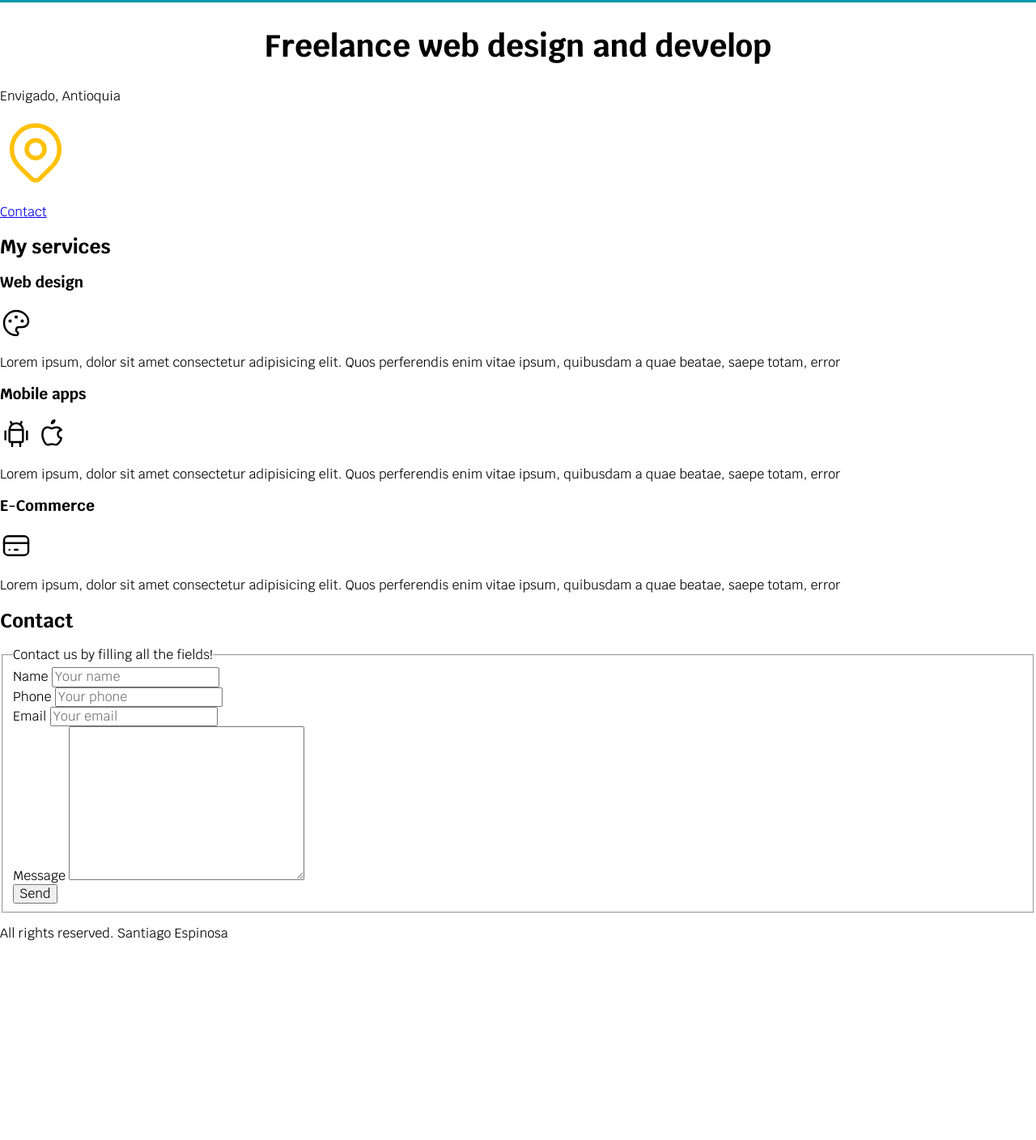
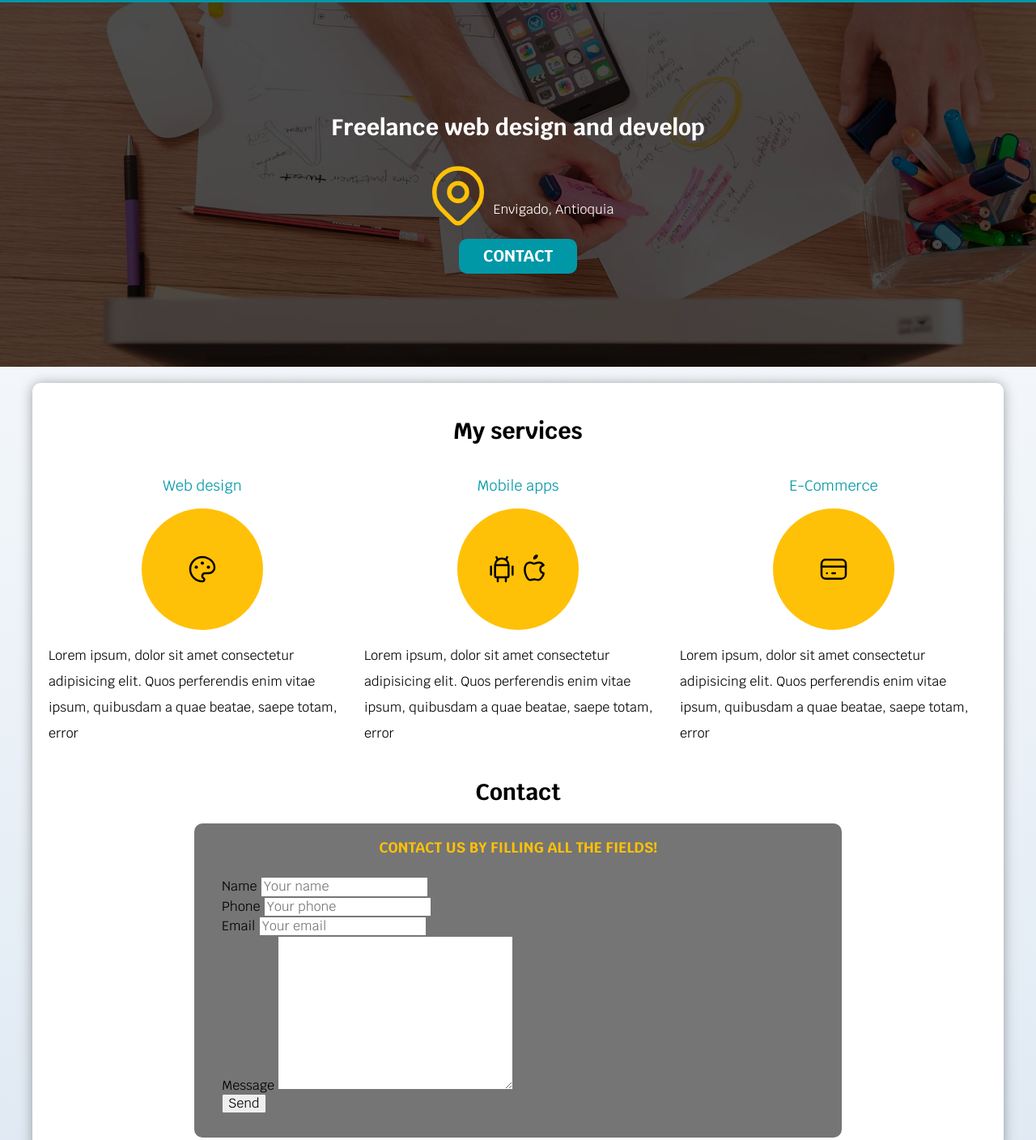
Before and after one commit to sesp13/complete-web-development-course, a plain HTML site: page 01-freelancer-site/index.html in a window 1280 px wide. Shown: the part 150-1558 px from the top of the page at 81% size. Before the commit the page ends 1328 px from the top, so only its background shows below. Drawn offline with Linux system fonts and the light colour scheme.

Commit message:
freelancer-site: Add more styles to events, articles and forms

```diff
--- a/01-freelancer-site/css/main.css
+++ b/01-freelancer-site/css/main.css
@@ -6,6 +6,18 @@
   --gray: #757575;
 }
 
+/* apply a natural box layout model to all elements, but allowing components to change */
+html {
+  box-sizing: border-box;
+}
+*,
+*:before,
+*:after {
+  box-sizing: inherit;
+}
+
+/* GLOBALS */
+
 html {
   font-size: 62.5%;
 }
@@ -13,11 +25,65 @@ html {
 body {
   font-size: 16px;
   font-family: 'Krub', sans-serif;
+  background-image: linear-gradient(to top, #dfe9f3 0%, var(--white) 100%);
 }
+
+h1 {
+  font-size: 3.8rem;
+}
+
+h2 {
+  font-size: 2.8rem;
+}
+
+h3 {
+  font-size: 1.8rem;
+}
+
+h1,
+h2,
+h3 {
+  text-align: center;
+}
+
+.container {
+  max-width: 120rem;
+  margin: 0 auto;
+}
+
+.shadow {
+  -webkit-box-shadow: 0px 1px 15px 0px rgba(102, 102, 102, 0.6);
+  -moz-box-shadow: 0px 1px 15px 0px rgba(102, 102, 102, 0.6);
+  box-shadow: 0px 1px 15px 0px rgba(102, 102, 102, 0.6);
+  padding: 2rem;
+  border-radius: 1rem;
+  background-color: var(--white);
+}
+
+/* END GLOBALS */
 
 .title {
   text-align: center;
-  font-size: 3.8rem;
+}
+
+.button {
+  background-color: var(--secondary);
+  color: white;
+  margin-top: 1rem;
+  padding: 1rem 3rem;
+  text-decoration: none;
+  font-weight: bold;
+  font-size: 2rem;
+  text-transform: uppercase;
+  border-radius: 1rem;
+  width: 90%;
+  text-align: center;
+}
+
+@media (min-width: 768px) {
+  .button {
+    width: auto;
+  }
 }
 
 h1.title span {
@@ -26,11 +92,6 @@ h1.title span {
 
 .title span {
   font-size: 2rem;
-}
-
-.container {
-  max-width: 120rem;
-  margin: 0 auto;
 }
 
 .nav-bg {
@@ -42,7 +103,7 @@ h1.title span {
   flex-direction: column;
 }
 
-@media(min-width: 768px) {
+@media (min-width: 768px) {
   .main-nav {
     flex-direction: row;
     justify-content: space-between;
@@ -62,3 +123,88 @@ h1.title span {
   color: var(--dark);
   background-color: var(--primary);
 }
+
+.hero {
+  background-image: url(../img/hero.jpg);
+  background-repeat: no-repeat;
+  background-size: cover;
+  height: 45rem;
+  position: relative;
+  margin-bottom: 2rem;
+}
+
+.hero-content {
+  position: absolute;
+  background-color: rgba(0, 0, 0, 0.7);
+  width: 100%;
+  height: 100%;
+  display: flex;
+  flex-direction: column;
+  justify-content: center;
+  align-items: center;
+}
+
+.hero-content h2,
+.hero-content p {
+  color: var(--white);
+}
+
+.hero-content .location {
+  display: flex;
+  align-items: flex-end;
+}
+
+@media (min-width: 768px) {
+  .services {
+    display: grid;
+    grid-template-columns: 1fr 1fr 1fr;
+    column-gap: 1rem;
+  }
+}
+
+.service {
+  display: flex;
+  flex-direction: column;
+  align-items: center;
+}
+
+.service h3 {
+  color: var(--secondary);
+  font-weight: normal;
+}
+
+.service p {
+  line-height: 2;
+}
+
+.service .icons {
+  height: 15rem;
+  width: 15rem;
+  background-color: var(--primary);
+  border-radius: 50%;
+  display: flex;
+  justify-content: center;
+  align-items: center;
+}
+
+.form{
+  background-color: var(--gray);
+  /* Use the shortest value */
+  width: min(80rem, 100%);
+  margin: 0 auto;
+  padding: 2rem;
+  border-radius: 1rem;
+}
+
+.form fieldset{
+  border: none;
+}
+
+.form legend {
+  color: var(--primary);
+  font-size: 1.8rem;
+  font-weight: bold;
+  margin-bottom: 2rem;
+  text-align: center;
+  text-transform: uppercase;
+}
--- a/01-freelancer-site/index.html
+++ b/01-freelancer-site/index.html
@@ -8,7 +8,7 @@
 
     <link rel="preconnect" href="https://fonts.googleapis.com" />
     <link rel="preconnect" href="https://fonts.gstatic.com" crossorigin />
-    <link rel="stylesheet" href="css/normalize.css">
+    <link rel="stylesheet" href="css/normalize.css" />
     <link
       href="https://fonts.googleapis.com/css2?family=Krub:wght@400;700&display=swap"
       rel="stylesheet"
@@ -31,10 +31,10 @@
       </nav>
     </div>
 
-    <section>
-      <h2 class="title">Freelance web design and develop</h2>
-      <p>Envigado, Antioquia</p>
-      <p>
+    <section class="hero">
+      <div class="hero-content">
+        <h2>Freelance web design and develop</h2>
+        <div class="location">
           <svg
             xmlns="http://www.w3.org/2000/svg"
             class="icon icon-tabler icon-tabler-map-pin"
@@ -53,14 +53,18 @@
               d="M17.657 16.657l-4.243 4.243a2 2 0 0 1 -2.827 0l-4.244 -4.243a8 8 0 1 1 11.314 0z"
             />
           </svg>
-      </p>
-      <a href="#">Contact</a>
+          <p>Envigado, Antioquia</p>
+        </div>
+        <a href="#" class="button">Contact</a>
+      </div>
     </section>
-    <main>
+
+    <main class="container shadow">
       <h2>My services</h2>
-      <section>
+      <section class="services">
+        <section class="service">
           <h3>Web design</h3>
-        <p>
+          <div class="icons">
             <svg
               xmlns="http://www.w3.org/2000/svg"
               class="icon icon-tabler icon-tabler-palette"
@@ -81,15 +85,16 @@
               <circle cx="12" cy="7.5" r=".5" fill="currentColor" />
               <circle cx="16.5" cy="10.5" r=".5" fill="currentColor" />
             </svg>
-        </p>
+          </div>
           <p>
             Lorem ipsum, dolor sit amet consectetur adipisicing elit. Quos
             perferendis enim vitae ipsum, quibusdam a quae beatae, saepe totam,
             error
           </p>
         </section>
-      <section>
+        <section class="service">
           <h3>Mobile apps</h3>
+          <div class="icons">
             <svg
               xmlns="http://www.w3.org/2000/svg"
               class="icon icon-tabler icon-tabler-brand-android"
@@ -131,6 +136,7 @@
               />
               <path d="M12 4a2 2 0 0 0 2 -2a2 2 0 0 0 -2 2" />
             </svg>
+          </div>
 
           <p>
             Lorem ipsum, dolor sit amet consectetur adipisicing elit. Quos
@@ -138,8 +144,9 @@
             error
           </p>
         </section>
-      <section>
+        <section class="service">
           <h3>E-Commerce</h3>
+          <div class="icons">
             <svg
               xmlns="http://www.w3.org/2000/svg"
               class="icon icon-tabler icon-tabler-credit-card"
@@ -158,37 +165,41 @@
               <line x1="7" y1="15" x2="7.01" y2="15" />
               <line x1="11" y1="15" x2="13" y2="15" />
             </svg>
+          </div>
           <p>
             Lorem ipsum, dolor sit amet consectetur adipisicing elit. Quos
             perferendis enim vitae ipsum, quibusdam a quae beatae, saepe totam,
             error
           </p>
         </section>
-    </main>
+      </section>
+
       <section>
         <h2>Contact</h2>
-      <form>
+        <form class="form">
           <fieldset>
             <legend>Contact us by filling all the fields!</legend>
 
-          <div>
+            <div class="field-container">
+              <div class="field">
                 <label for="name">Name</label>
                 <input type="text" name="name" placeholder="Your name" />
               </div>
 
-          <div>
+              <div class="field">
                 <label for="">Phone</label>
                 <input type="number" name="phone" placeholder="Your phone" />
               </div>
 
-          <div>
+              <div class="field">
                 <label for="email">Email</label>
                 <input type="email" name="email" placeholder="Your email" />
               </div>
 
-          <div>
+              <div class="field">
                 <label for="message">Message</label>
                 <textarea name="message" id="" cols="30" rows="10"></textarea>
+              </div>
             </div>
 
             <div>
@@ -197,7 +208,9 @@
           </fieldset>
         </form>
       </section>
-    <footer>
+    </main>
+
+    <footer class="container">
       <p>All rights reserved. Santiago Espinosa</p>
     </footer>
   </body>
```
Lines whose indentation alone changed are shown as unchanged.
